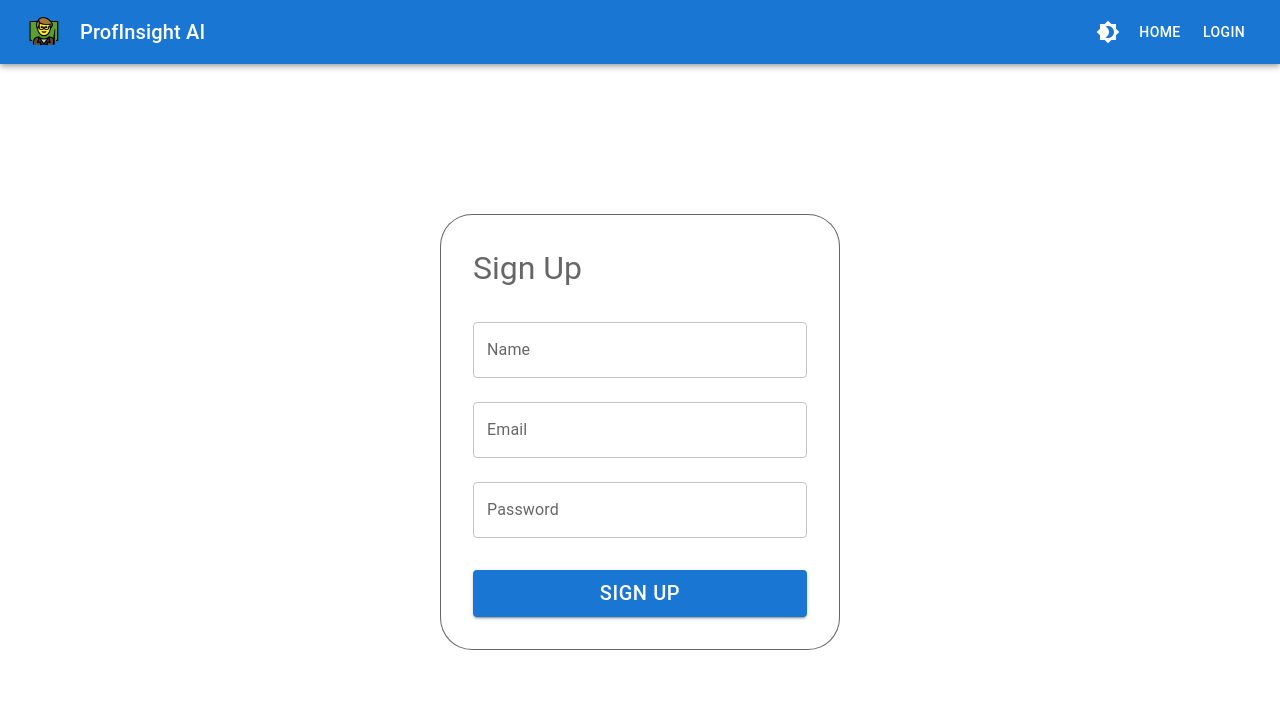
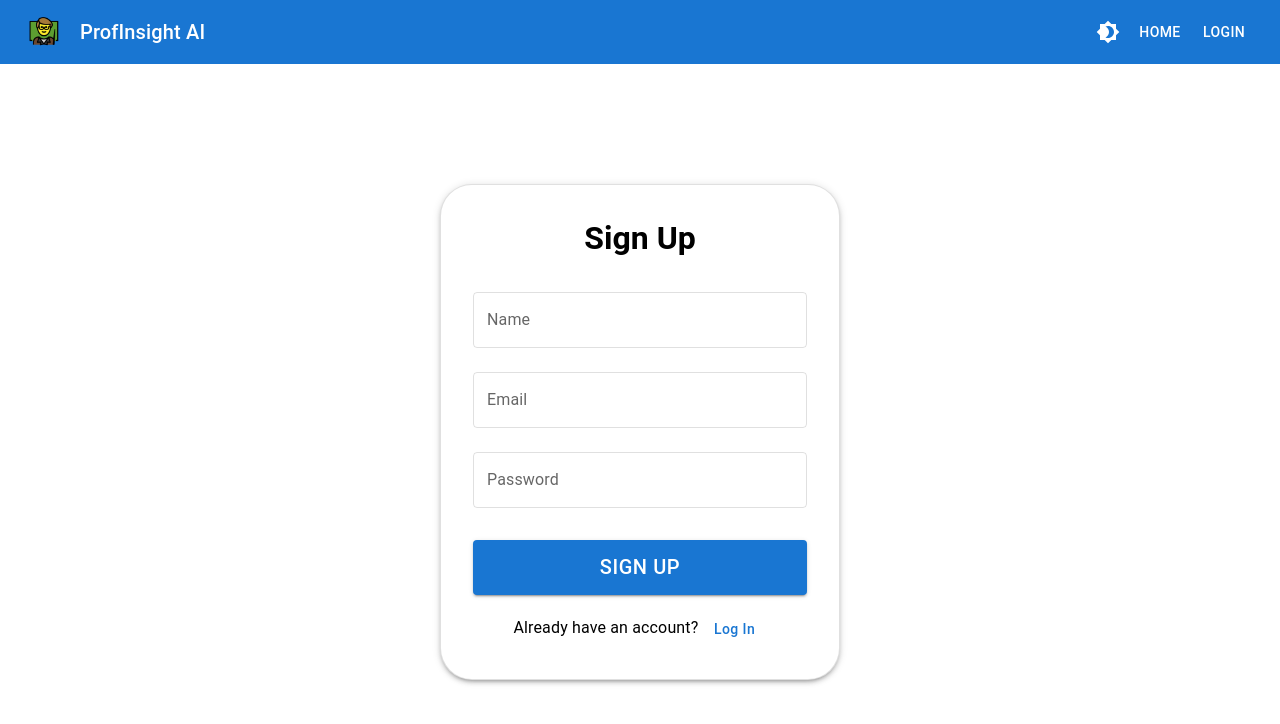
Before and after one commit to Azizur2001/ai-rate-my-professor, a Next.js app: page /signup in a window 1280 px wide. Shown: the top 724 px of the page. Built offline with nearby package versions, Linux system fonts and the light colour scheme; no server answers.

Commit message:
fixed the UI

```diff
--- a/app/signup/page.js
+++ b/app/signup/page.js
@@ -9,6 +9,7 @@ import Brightness4Icon from '@mui/icons-material/Brightness4';
 import Brightness7Icon from '@mui/icons-material/Brightness7';
 import { ThemeContext } from '../ThemeContext';
 import Image from 'next/image';  // Import Image component from Next.js
+import { useTheme } from "@mui/material/styles"; // Import useTheme
 
 export default function SignUp() {
   const router = useRouter();
@@ -18,6 +19,7 @@ export default function SignUp() {
   const [error, setError] = useState('');
 
   const { mode, toggleTheme } = useContext(ThemeContext);
+  const theme = useTheme(); // Retrieve the theme
 
   const handleSignUp = async () => {
     try {
@@ -35,8 +37,8 @@ export default function SignUp() {
       display="flex"
       flexDirection="column"
       sx={{
-        bgcolor: mode === 'dark' ? 'background.default' : 'background.paper',
-        color: mode === 'dark' ? 'text.primary' : 'text.secondary',
+        bgcolor: theme.palette.background.default,
+        color: theme.palette.text.primary,
       }}
     >
       {/* Navbar */}
@@ -77,6 +79,7 @@ export default function SignUp() {
             xs: 2, // Padding for small screens
             sm: 3, // Padding for medium screens and up
           },
+          backgroundColor: theme.palette.background.default,  // Use theme for background
         }}
       >
         <Box
@@ -87,11 +90,12 @@ export default function SignUp() {
           }}
           p={4}
           border="1px solid"
-          borderColor={mode === 'dark' ? 'text.primary' : 'text.secondary'}
+          borderColor={theme.palette.divider}
           borderRadius={8}
+          boxShadow={3}  // Adding box-shadow for a modern look
           sx={{
-            bgcolor: mode === 'dark' ? 'background.paper' : 'background.default',
-            color: mode === 'dark' ? 'text.primary' : 'text.secondary',
+            bgcolor: theme.palette.background.paper,
+            color: theme.palette.text.primary,
           }}
         >
           <Typography variant="h5" mb={2} sx={{
@@ -99,6 +103,8 @@ export default function SignUp() {
               xs: '1.5rem', // Smaller font on mobile
               sm: '2rem'   // Larger font on larger screens
             },
+            fontWeight: 'bold',  // Bold the title
+            textAlign: 'center',  // Center align the title
           }}>
             Sign Up
           </Typography>
@@ -109,7 +115,24 @@ export default function SignUp() {
             value={name}
             onChange={(e) => setName(e.target.value)}
             sx={{
-              input: { color: mode === 'dark' ? 'text.primary' : 'text.secondary' },
+              input: {
+                color: theme.palette.text.primary,
+                backgroundColor: theme.palette.background.default,
+              },
+              label: {
+                color: theme.palette.text.secondary,
+              },
+              '& .MuiOutlinedInput-root': {
+                '& fieldset': {
+                  borderColor: theme.palette.divider,
+                },
+                '&:hover fieldset': {
+                  borderColor: theme.palette.text.primary,
+                },
+                '&.Mui-focused fieldset': {
+                  borderColor: theme.palette.primary.main,
+                },
+              },
             }}
           />
           <TextField
@@ -119,7 +142,24 @@ export default function SignUp() {
             value={email}
             onChange={(e) => setEmail(e.target.value)}
             sx={{
-              input: { color: mode === 'dark' ? 'text.primary' : 'text.secondary' },
+              input: {
+                color: theme.palette.text.primary,
+                backgroundColor: theme.palette.background.default,
+              },
+              label: {
+                color: theme.palette.text.secondary,
+              },
+              '& .MuiOutlinedInput-root': {
+                '& fieldset': {
+                  borderColor: theme.palette.divider,
+                },
+                '&:hover fieldset': {
+                  borderColor: theme.palette.text.primary,
+                },
+                '&.Mui-focused fieldset': {
+                  borderColor: theme.palette.primary.main,
+                },
+              },
             }}
           />
           <TextField
@@ -130,10 +170,27 @@ export default function SignUp() {
             value={password}
             onChange={(e) => setPassword(e.target.value)}
             sx={{
-              input: { color: mode === 'dark' ? 'text.primary' : 'text.secondary' },
+              input: {
+                color: theme.palette.text.primary,
+                backgroundColor: theme.palette.background.default,
+              },
+              label: {
+                color: theme.palette.text.secondary,
+              },
+              '& .MuiOutlinedInput-root': {
+                '& fieldset': {
+                  borderColor: theme.palette.divider,
+                },
+                '&:hover fieldset': {
+                  borderColor: theme.palette.text.primary,
+                },
+                '&.Mui-focused fieldset': {
+                  borderColor: theme.palette.primary.main,
+                },
+              },
             }}
           />
-          {error && <Typography color="error">{error}</Typography>}
+          {error && <Typography color="error" sx={{ mt: 2 }}>{error}</Typography>}
           <Button
             variant="contained"
             fullWidth
@@ -144,10 +201,28 @@ export default function SignUp() {
                 xs: '1rem', // Smaller font on mobile
                 sm: '1.25rem' // Larger font on larger screens
               },
+              padding: '10px 20px',  // Adjust button padding
+              backgroundColor: theme.palette.primary.main,
+              color: '#fff',
+              '&:hover': {
+                backgroundColor: theme.palette.primary.dark,
+              }
             }}
           >
             Sign Up
           </Button>
+          <Typography mt={2} textAlign="center">
+            Already have an account?{" "}
+            <Button
+              onClick={() => router.push('/login')}
+              sx={{
+                textTransform: 'none', // Remove uppercase transformation
+                color: theme.palette.primary.main,
+              }}
+            >
+              Log In
+            </Button>
+          </Typography>
         </Box>
       </Box>
     </Box>
```
Also changed, not shown: app/home/page.js (+24 -7 lines), app/login/page.js (+68 -6 lines).
